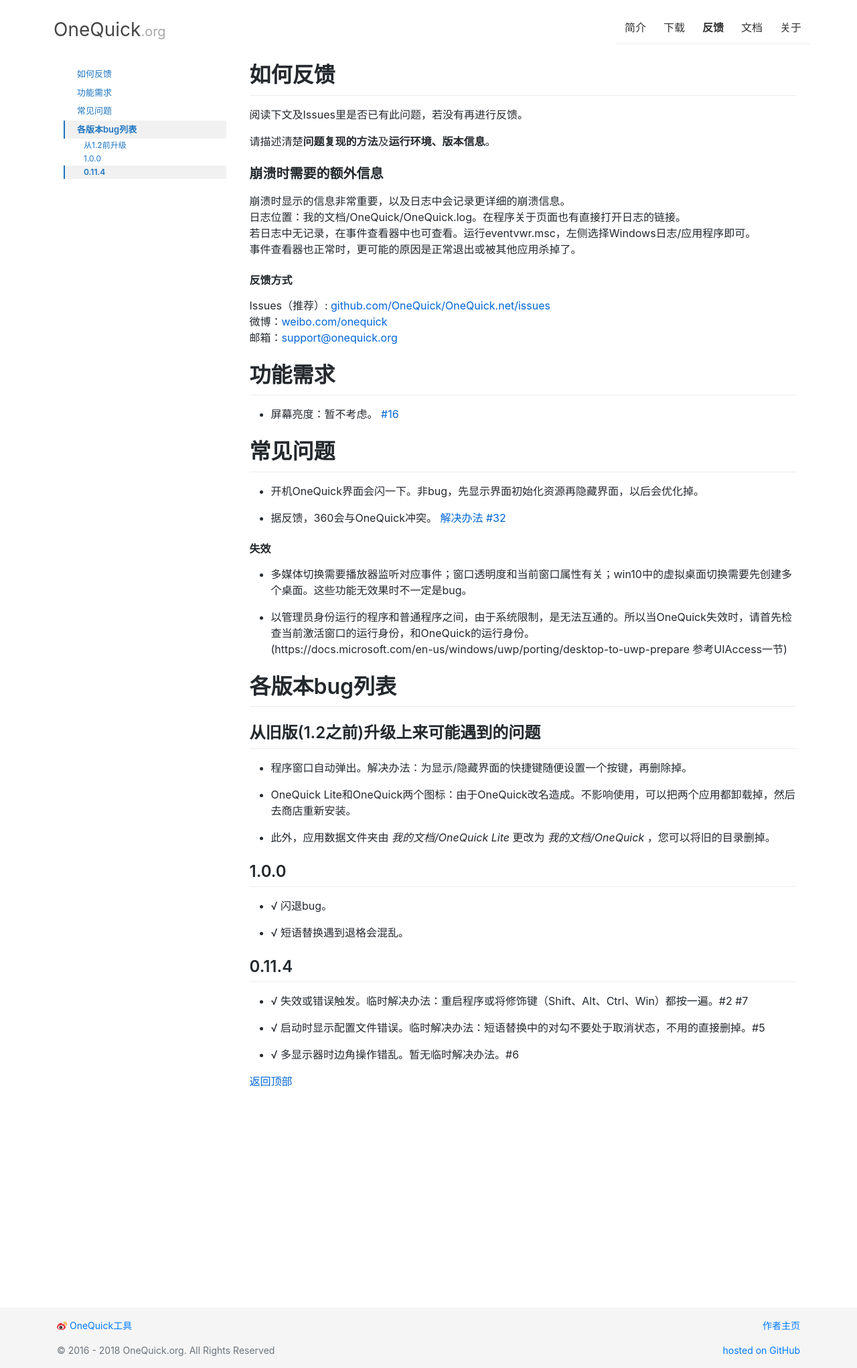
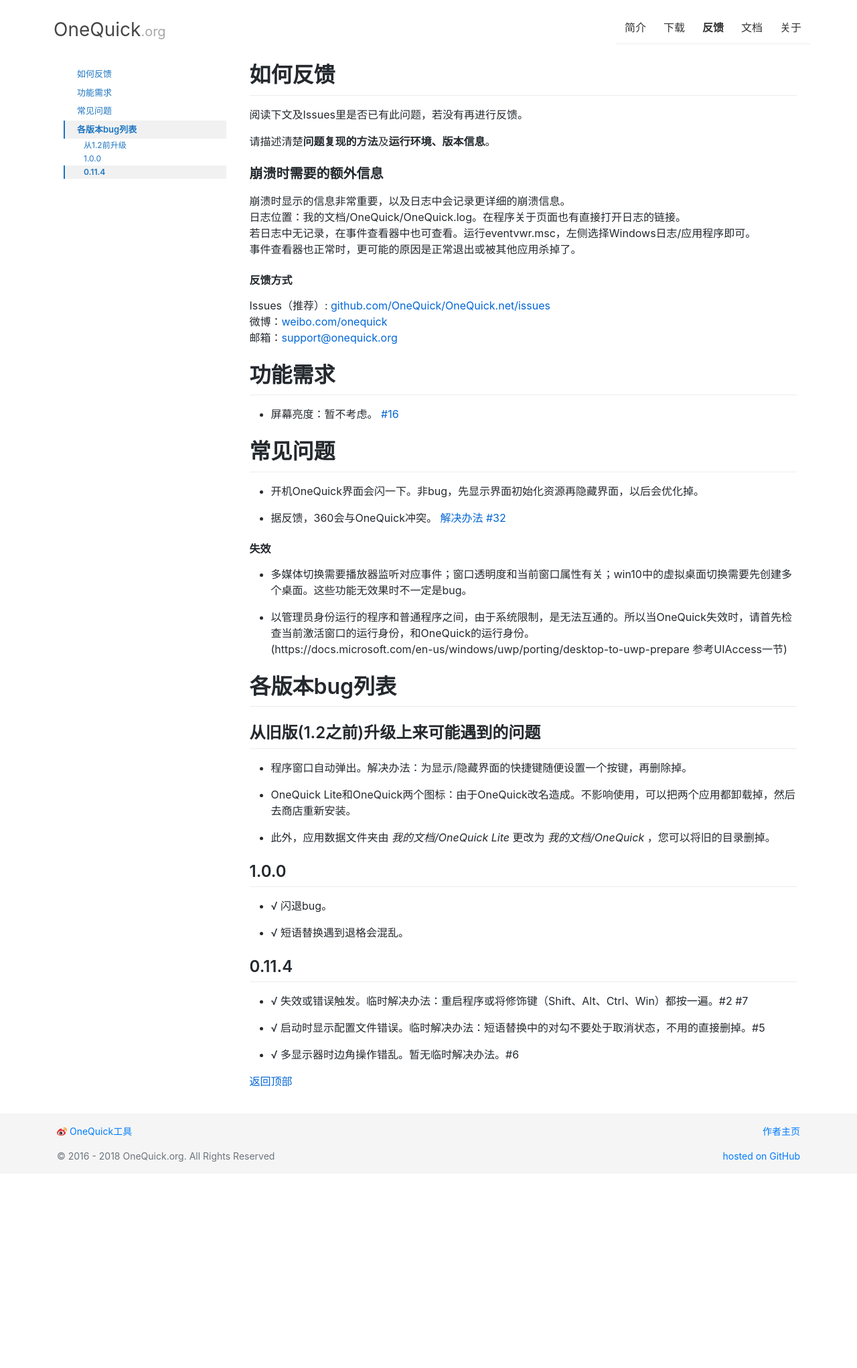
Before and after one commit to OneQuick/OneQuick.github.io-v1-legacy, a Jekyll site: the page built from feedback.md, in a window 1280 px wide. Shown: the whole page at 67% size. Built offline with Jekyll 4.4.1, drawn with Linux system fonts in a browser that asks for light colours; after the commit the page ends 1752 px from its top, so only the background shows below that.

Commit message:
no message

```diff
--- a/feedback.md
+++ b/feedback.md
@@ -70,4 +70,4 @@
 
 [返回顶部](#top)
 
-<div style="height: 300px;"></div>
+<div style="height: 10px;"></div>
```
Also changed, not shown: docs.md (+1 -1 lines).
